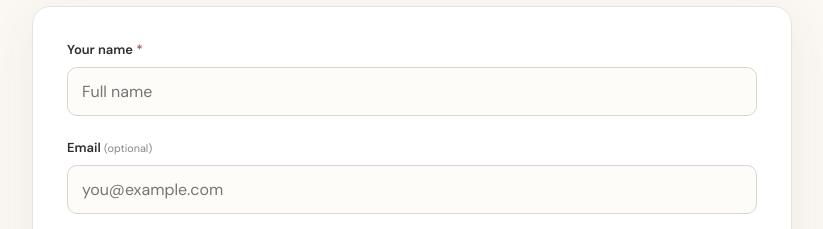
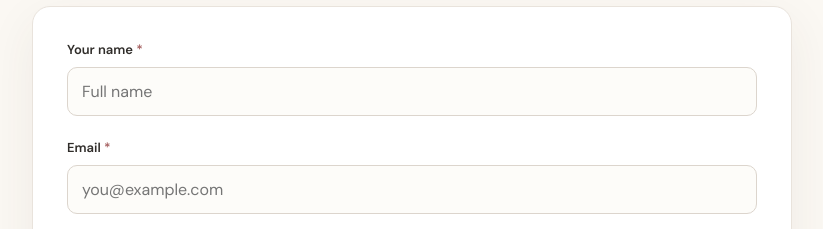
Before and after one commit to smitp94/aamantran, a React (Vite) app: page / in a window 1280 px wide. Shown: the part 940-1169 px from the top of the page, without its empty margins (228-1051 px from the left). Built offline with nearby package versions, Linux system fonts and the light colour scheme.

Commit message:
make email required

```diff
--- a/src/App.tsx
+++ b/src/App.tsx
@@ -73,6 +73,7 @@ function App() {
     setError("");
 
     if (!form.name.trim()) return setError("Please enter your name.");
+    if (!form.email.trim()) return setError("Please enter your email address.");
     if (!form.attendance) return setError("Please tell us whether you can attend.");
     if (EVENT.requireInviteCode && !form.inviteCode.trim()) {
       return setError("Please enter your invitation code.");
@@ -247,8 +248,8 @@ function App() {
           </div>
 
           <div className="field">
-            <label htmlFor="email">Email <small>(optional)</small></label>
-            <input id="email" type="email" value={form.email} onChange={(e) => update("email", e.target.value)} placeholder="you@example.com" autoComplete="email" />
+            <label htmlFor="email">Email <span>*</span></label>
+            <input id="email" type="email" value={form.email} onChange={(e) => update("email", e.target.value)} placeholder="you@example.com" autoComplete="email" required />
           </div>
 
           {EVENT.requireInviteCode && (
--- a/src/config.ts
+++ b/src/config.ts
@@ -10,7 +10,7 @@ export const EVENT = {
   registryUrl: "https://www.amazon.com/baby-reg/divya-patel-december-2026-lakewood/3IE5M217NG2RG",
 
   // Paste your deployed Google Apps Script Web App URL here.
-  rsvpEndpoint: "https://script.google.com/macros/s/AKfycbzd4chqUy1PwOaSwv_2QV0_u-H5sFu-HgYCm9iQKC8OgVIYCQWBAnvsVCaEqLAwDA-Rkw/exec",
+  rsvpEndpoint: "https://script.google.com/macros/s/AKfycbwB_s7ZJyYDEtf49Blkjj95yeMbOTfZeyw-e5f23it4BXLNDm9Jb8A80NUfoO5SJn4E6w/exec",
 
   // Optional. Set to true if you want guests to enter an invitation code.
   requireInviteCode: true,
```
